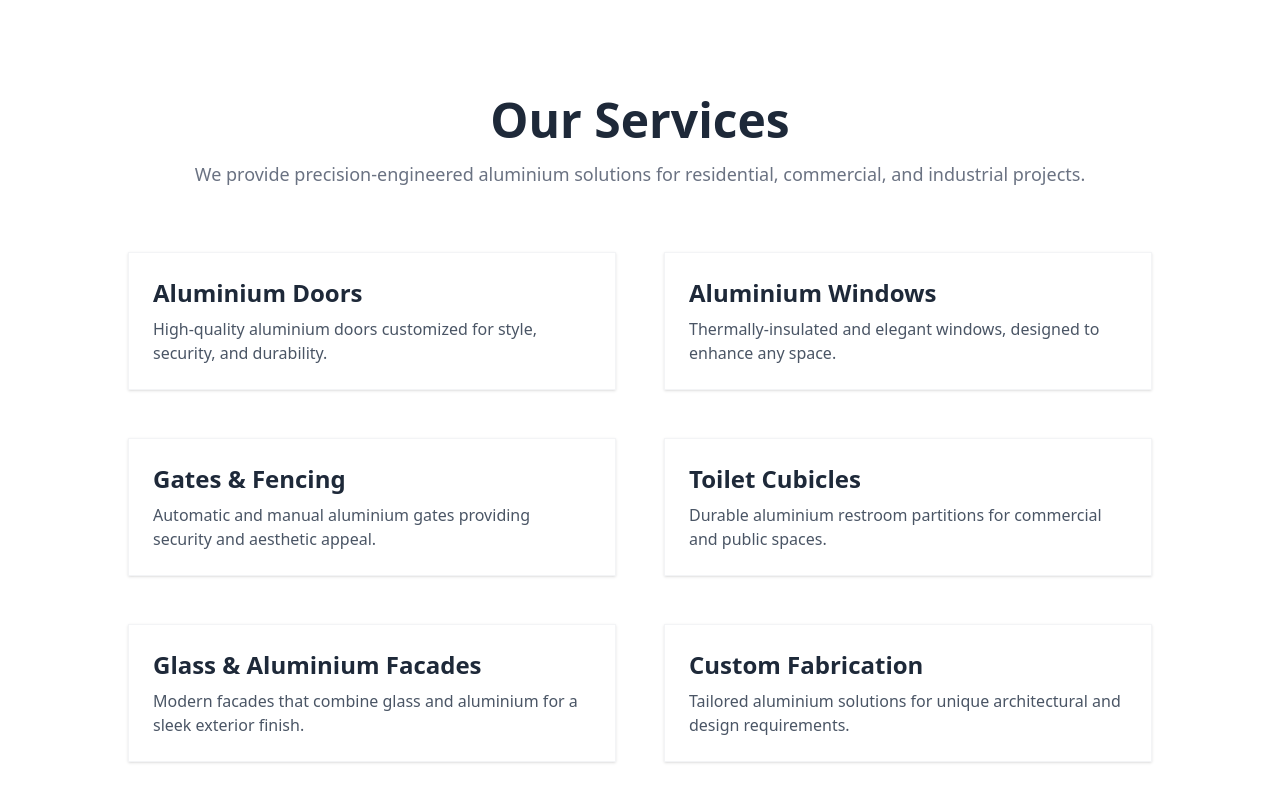
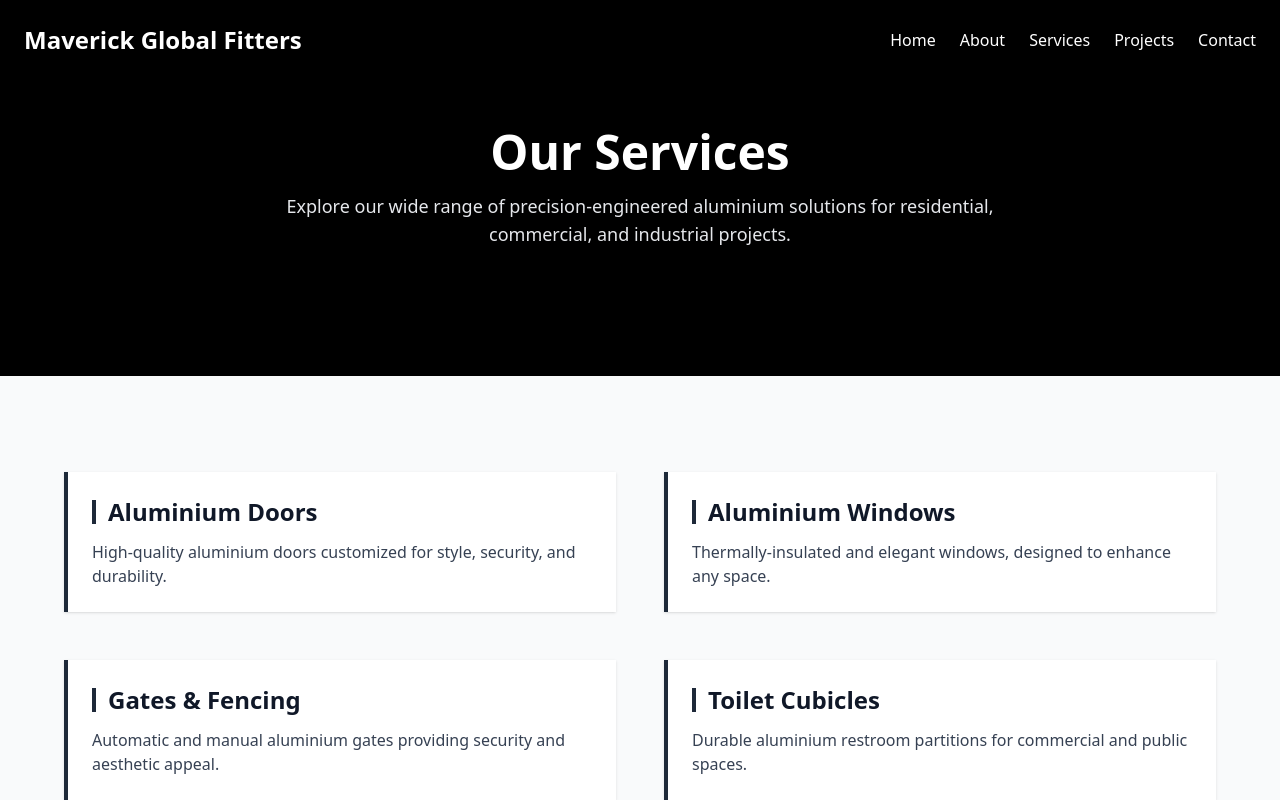
Before and after one commit to TadiwaMakoni05/maverick, a Next.js app: page /services in a window 1280 px wide. Shown: the top 800 px of the page. Built offline with nearby package versions, Linux system fonts and the light colour scheme.

Commit message:
herobanners

```diff
--- a/src/app/about/page.js
+++ b/src/app/about/page.js
@@ -6,54 +6,49 @@ import Link from "next/link";
 export default function AboutPage() {
   return (
     <>
-      <main className="min-h-screen bg-white py-24 px-6">
+      {/* Hero Banner */}
+      <section className="relative w-full bg-black text-white py-32 px-6 text-center">
+        <div className="max-w-3xl mx-auto">
+          <h1 className="text-5xl font-bold mb-4">About Our Company</h1>
+          <p className="text-lg text-gray-200">
+            Discover our commitment to quality, innovation, and elegant aluminium & glass solutions for residential, commercial, and industrial projects.
+          </p>
+        </div>
+      </section>
+
+      <main className="min-h-screen bg-gray-50 py-24 px-6">
         <div className="max-w-5xl mx-auto space-y-16">
 
           {/* Back to Home Button */}
           <div className="mb-8">
             <Link
               href="/"
-              className="inline-block bg-black text-white px-6 py-2  text-sm font-medium hover:bg-gray-800 transition"
+              className="inline-block bg-black text-white px-6 py-2 text-sm font-medium hover:bg-gray-800 transition"
             >
               &larr; Back to Home
             </Link>
           </div>
 
-          {/* Heading */}
-          <section className="text-center">
-            <h1 className="text-5xl font-bold text-gray-800 mb-4">
-              About Our Company
-            </h1>
-            <p className="text-gray-500 text-lg">
-              We specialize in high-quality aluminium and glass products,
-              providing durable and elegant solutions for residential,
-              commercial, and industrial projects.
-            </p>
-          </section>
+          {/* Why Choose Us */}
           <section className="text-center space-y-8">
-            <h2 className="text-3xl font-semibold text-gray-800">
-              Why Choose Us
-            </h2>
+            <h2 className="text-3xl font-semibold text-gray-800">Why Choose Us</h2>
             <div className="grid grid-cols-1 md:grid-cols-3 gap-8 text-gray-600">
-              <div className="space-y-2">
+              <div className="space-y-2 bg-white p-6  shadow hover:shadow-lg transition">
                 <h3 className="font-semibold text-gray-800">Quality</h3>
                 <p>
-                  We use premium materials and follow strict quality standards
-                  for all projects.
+                  We use premium materials and follow strict quality standards for all projects.
                 </p>
               </div>
-              <div className="space-y-2">
+              <div className="space-y-2 bg-white p-6  shadow hover:shadow-lg transition">
                 <h3 className="font-semibold text-gray-800">Experience</h3>
                 <p>
-                  Years of expertise in aluminium fabrication and installation
-                  across diverse projects.
+                  Years of expertise in aluminium fabrication and installation across diverse projects.
                 </p>
               </div>
-              <div className="space-y-2">
+              <div className="space-y-2 bg-white p-6  shadow hover:shadow-lg transition">
                 <h3 className="font-semibold text-gray-800">Innovation</h3>
                 <p>
-                  We bring creative and modern design solutions tailored to your
-                  needs.
+                  We bring creative and modern design solutions tailored to your needs.
                 </p>
               </div>
             </div>
@@ -62,13 +57,9 @@ export default function AboutPage() {
           {/* Company Mission */}
           <section className="flex flex-col md:flex-row items-center md:space-x-12 space-y-8 md:space-y-0">
             <div className="md:w-1/2">
-              <h2 className="text-3xl font-semibold text-gray-800 mb-4">
-                Our Mission
-              </h2>
+              <h2 className="text-3xl font-semibold text-gray-800 mb-4">Our Mission</h2>
               <p className="text-gray-600">
-                To deliver precision-engineered aluminium solutions that combine
-                durability, style, and functionality, enhancing every space we
-                work in.
+                To deliver precision-engineered aluminium solutions that combine durability, style, and functionality, enhancing every space we work in.
               </p>
             </div>
             <div className="md:w-1/2 relative w-full h-64 md:h-80">
@@ -76,7 +67,7 @@ export default function AboutPage() {
                 src="/p3.jpg"
                 alt="Our Mission"
                 fill
-                className=" object-cover"
+                className="object-cover  shadow-md"
                 priority
               />
             </div>
@@ -89,23 +80,17 @@ export default function AboutPage() {
                 src="/p1.jpg"
                 alt="Our Vision"
                 fill
-                className=" object-cover"
+                className="object-cover  shadow-md"
                 priority
               />
             </div>
             <div className="md:w-1/2">
-              <h2 className="text-3xl font-semibold text-gray-800 mb-4">
-                Our Vision
-              </h2>
+              <h2 className="text-3xl font-semibold text-gray-800 mb-4">Our Vision</h2>
               <p className="text-gray-600">
-                To be the leading aluminium solutions provider, recognized for
-                innovation, reliability, and excellence in craftsmanship.
+                To be the leading aluminium solutions provider, recognized for innovation, reliability, and excellence in craftsmanship.
               </p>
             </div>
           </section>
-
-          {/* Why Choose Us */}
-
         </div>
       </main>
 
--- a/src/app/projects/page.js
+++ b/src/app/projects/page.js
@@ -11,64 +11,43 @@ const allProjects = [
     title: "Modern Office Front",
     description:
       "Aluminum curtain walls and sliding glass doors installed for a corporate office building.",
-    image: "/c5b8a6fc9840f5503d7fd05a7c2905ac.jpg",
+    image: "/p1.jpg",
     location: "Downtown Dubai, UAE",
   },
   {
     title: "Luxury Villa Windows",
     description:
       "Custom thermal-insulated aluminum windows fitted for a private luxury villa.",
-    image: "/OIP.jpeg",
+    image: "/p2.jpg",
     location: "Palm Jumeirah, Dubai",
   },
   {
     title: "Retail Store Entrance",
     description:
       "Thermally-insulated aluminum windows for comfort and elegance.",
-    image: "/p1.jpg",
+    image: "/p3.jpg",
     location: "Ruwa",
   },
   {
-    title: "Aluminum Swing Gate",
+    title: "Modern Office Front",
     description:
-      "Automatic sliding aluminum doors designed for a high-traffic retail environment.",
-    image: "/p2.jpg",
-    location: "Madokero",
+      "Aluminum curtain walls and sliding glass doors installed for a corporate office building.",
+    image: "/p4.jpg",
+    location: "Downtown Dubai, UAE",
   },
   {
-    title: "Public Restroom Cubicle",
+    title: "Luxury Villa Windows",
     description:
-      "Hygienic aluminum toilet stalls built for durability and easy maintenance.",
-    image: "/p3.jpg",
-    location: "Madokero",
+      "Custom thermal-insulated aluminum windows fitted for a private luxury villa.",
+    image: "/p5.jpg",
+    location: "Palm Jumeirah, Dubai",
   },
   {
-    title: "Public Restroom Cubicle",
+    title: "Retail Store Entrance",
     description:
-      "Hygienic aluminum toilet stalls built for durability and easy maintenance.",
-    image: "/p4.jpg",
-    location: "Madokero",
-  },
-  {
-    title: "Public Restroom Cubicle",
-    description:
-      "Hygienic aluminum toilet stalls built for durability and easy maintenance.",
-    image: "/p5.jpg",
-    location: "Madokero",
-  },
-  {
-    title: "Public Restroom Cubicle",
-    description:
-      "Hygienic aluminum toilet stalls built for durability and easy maintenance.",
-    image: "/p6.jpg",
-    location: "Madokero",
-  },
-  {
-    title: "Public Restroom Cubicle",
-    description:
-      "Hygienic aluminum toilet stalls built for durability and easy maintenance.",
-    image: "/p7.jpg",
-    location: "Madokero",
+      "Thermally-insulated aluminum windows for comfort and elegance.",
+    image: "/p3.jpg",
+    location: "Ruwa",
   },
 ];
 
@@ -87,24 +66,26 @@ export default function ProjectsPage() {
 
   return (
     <>
+      {/* Hero Banner */}
+      <section className="relative w-full bg-black text-white py-32 px-6 text-center">
+        <div className="max-w-3xl mx-auto">
+          <h1 className="text-5xl font-bold mb-4">Our Projects</h1>
+          <p className="text-lg text-gray-200">
+            A showcase of our completed works, demonstrating quality, precision, and innovation.
+          </p>
+        </div>
+      </section>
+
       <main className="min-h-screen bg-white py-24 px-6">
         <div className="max-w-7xl mx-auto">
           {/* Back Button */}
           <div className="mb-8">
             <Link
               href="/"
-            className="inline-block px-6 py-2 text-sm font-medium border border-black  hover:bg-black hover:text-white transition"
+              className="inline-block px-6 py-2 text-sm font-medium border border-black hover:bg-black hover:text-white transition"
             >
               ← Back to Home
             </Link>
-        </div>
-
-        {/* Heading */}
-        <div className="text-center mb-16">
-          <h1 className="text-5xl font-bold text-gray-800 mb-3">Our Projects</h1>
-          <p className="text-gray-500 text-lg">
-            A collection of works we’ve proudly delivered
-          </p>
           </div>
 
           {/* Projects Grid */}
@@ -115,18 +96,15 @@ export default function ProjectsPage() {
                 className="group relative overflow-hidden shadow-sm hover:shadow-lg transition duration-300 h-72"
                 onClick={() => setSelectedIndex(index)}
               >
-              {/* Image fills the parent container */}
                 <div className="relative w-full h-full">
                   <Image
                     src={project.image}
                     alt={project.title}
                     fill
-                  className="transition-transform duration-300 group-hover:scale-105"
+                    className="transition-transform duration-300 group-hover:scale-105 object-cover"
                   />
                 </div>
-
-              {/* Overlay */}
-              <div className="absolute inset-0 bg-black/50 opacity-0 group-hover:opacity-100 transition-opacity duration-300 flex flex-col justify-end p-4 text-white">
+                <div className="absolute inset-0 bg-black/50 opacity-0 group-hover:opacity-100 transition-opacity duration-300 flex flex-col justify-end p-4 text-white ">
                   <h3 className="text-lg font-semibold">{project.title}</h3>
                   <p className="text-xs italic">{project.location}</p>
                 </div>
@@ -138,7 +116,7 @@ export default function ProjectsPage() {
         {/* Modal */}
         {selectedIndex !== null && (
           <div className="fixed inset-0 z-50 bg-black/80 flex items-center justify-center p-6">
-          <div className="relative max-w-4xl w-full bg-white overflow-hidden shadow-lg">
+            <div className="relative max-w-4xl w-full bg-white overflow-hidden shadow-lg ">
               {/* Close button */}
               <button
                 onClick={closeModal}
@@ -150,13 +128,13 @@ export default function ProjectsPage() {
               {/* Prev/Next buttons */}
               <button
                 onClick={showPrev}
-              className="absolute top-1/2 left-4 -translate-y-1/2 bg-black/40 hover:bg-black/70 text-white p-2  transition z-50"
+                className="absolute top-1/2 left-4 -translate-y-1/2 bg-black/40 hover:bg-black/70 text-white p-2 transition z-50 rounded-full"
               >
                 <ChevronLeft size={28} />
               </button>
               <button
                 onClick={showNext}
-              className="absolute top-1/2 right-4 -translate-y-1/2 bg-black/40 hover:bg-black/70 text-white p-2  transition z-50"
+                className="absolute top-1/2 right-4 -translate-y-1/2 bg-black/40 hover:bg-black/70 text-white p-2 transition z-50 rounded-full"
               >
                 <ChevronRight size={28} />
               </button>
@@ -185,9 +163,9 @@ export default function ProjectsPage() {
             </div>
           </div>
         )}
+      </main>
 
-    </main>
-        <Footer/>
+      <Footer />
     </>
   );
 }
--- a/src/app/services/page.js
+++ b/src/app/services/page.js
@@ -36,30 +36,32 @@ const services = [
 export default function ServicesPage() {
   return (
     <>
-      <main className="min-h-screen bg-white py-24 px-6">
-        <div className="max-w-5xl mx-auto space-y-16">
-          {/* Heading */}
-          <section className="text-center">
-            <h1 className="text-5xl font-bold text-gray-800 mb-4">
-              Our Services
-            </h1>
-            <p className="text-gray-500 text-lg">
-              We provide precision-engineered aluminium solutions for residential,
-              commercial, and industrial projects.
-            </p>
-          </section>
+      {/* Hero Banner */}
+      <section className="relative w-full bg-black text-white py-32 px-6 text-center">
+        <div className="max-w-3xl mx-auto">
+          <h1 className="text-5xl font-bold mb-4">Our Services</h1>
+          <p className="text-lg text-gray-200">
+            Explore our wide range of precision-engineered aluminium solutions for residential, commercial, and industrial projects.
+          </p>
+        </div>
+      </section>
 
+      <main className="min-h-screen bg-gray-50 py-24 px-6">
+        <div className="max-w-6xl mx-auto space-y-20">
           {/* Services Grid */}
           <section className="grid grid-cols-1 md:grid-cols-2 gap-12">
             {services.map((service, index) => (
               <div
                 key={index}
-                className="p-6 border border-gray-100  shadow-sm hover:shadow-md transition duration-300"
+                className="p-6 border-l-4 border-gray-800 bg-white shadow hover:shadow-lg hover:scale-[1.02] transition-transform duration-300 cursor-pointer "
               >
-                <h2 className="text-2xl font-semibold text-gray-800 mb-2">
-                  {service.title}
-                </h2>
-                <p className="text-gray-600">{service.description}</p>
+                <div className="flex items-center mb-3">
+                  <div className="w-1 h-6 bg-gray-800 mr-3"></div>
+                  <h2 className="text-2xl font-semibold text-gray-900">
+                    {service.title}
+                  </h2>
+                </div>
+                <p className="text-gray-700">{service.description}</p>
               </div>
             ))}
           </section>
```
Also changed, not shown: src/app/contact/page.js (+27 -16 lines). Lines whose indentation alone changed are shown as unchanged.
